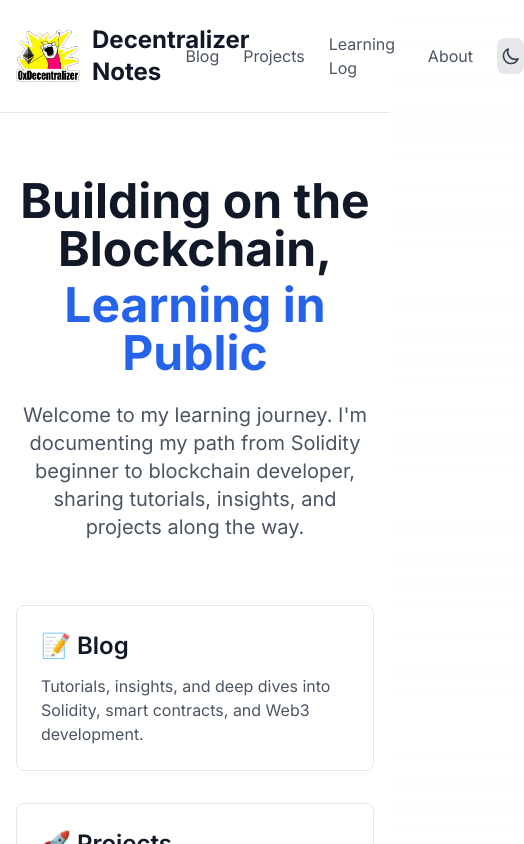
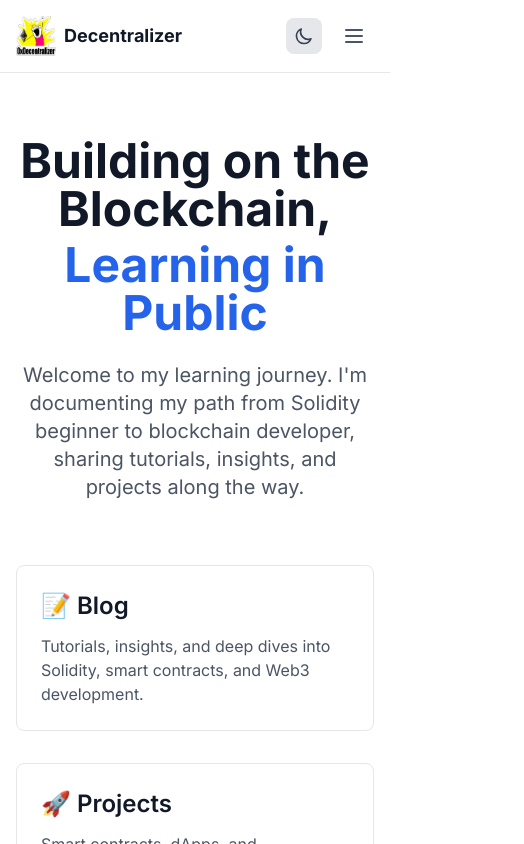
Before and after one commit to 0xDecentralizer/decentralizer-notes, a Next.js app: page / in a window 390 px wide. Shown: the top 844 px of the page, 524 px wide, since content can reach past the window. Built offline with nearby package versions, Linux system fonts and the light colour scheme.

Commit message:
feat: responsive site for mobile

```diff
--- a/app/layout.tsx
+++ b/app/layout.tsx
@@ -5,6 +5,7 @@ import Link from 'next/link'
 import Image from 'next/image'
 import { ThemeProvider } from '@/components/ThemeProvider'
 import { ThemeToggle } from '@/components/ThemeToggle'
+import { Navigation } from '@/components/Navigation'
 
 const inter = Inter({ subsets: ['latin'] })
 
@@ -35,54 +36,7 @@ export default function RootLayout({
 
             {/* Header */}
             <header className="border-b border-gray-200 dark:border-gray-700 bg-white dark:bg-gray-900">
-              <nav className="max-w-4xl mx-auto px-4 py-6">
-                <div className="flex items-center justify-between">
-
-                  {/* Logo + Title */}
-                  <Link
-                    href="/"
-                    className="flex items-center gap-3 text-2xl font-bold text-gray-900 dark:text-white hover:text-blue-600 dark:hover:text-blue-400 transition-colors"
-                  >
-                    <Image
-                      src="/logo.png"
-                      alt="Decentralizer Logo"
-                      width={64}
-                      height={64}
-                      priority
-                    />
-                    <span>Decentralizer Notes</span>
-                  </Link>
-
-                  {/* Navigation */}
-                  <div className="flex items-center gap-6">
-                    <Link
-                      href="/blog"
-                      className="text-gray-600 dark:text-gray-300 hover:text-gray-900 dark:hover:text-white transition-colors"
-                    >
-                      Blog
-                    </Link>
-                    <Link
-                      href="/projects"
-                      className="text-gray-600 dark:text-gray-300 hover:text-gray-900 dark:hover:text-white transition-colors"
-                    >
-                      Projects
-                    </Link>
-                    <Link
-                      href="/learning"
-                      className="text-gray-600 dark:text-gray-300 hover:text-gray-900 dark:hover:text-white transition-colors"
-                    >
-                      Learning Log
-                    </Link>
-                    <Link
-                      href="/about"
-                      className="text-gray-600 dark:text-gray-300 hover:text-gray-900 dark:hover:text-white transition-colors"
-                    >
-                      About
-                    </Link>
-                    <ThemeToggle />
-                  </div>
-                </div>
-              </nav>
+              <Navigation />
             </header>
 
             {/* Main */}
--- /dev/null
+++ b/components/Navigation.tsx
@@ -0,0 +1,106 @@
+'use client'
+
+import Link from 'next/link'
+import Image from 'next/image'
+import { useState } from 'react'
+import { ThemeToggle } from './ThemeToggle'
+
+export function Navigation() {
+  const [isOpen, setIsOpen] = useState(false)
+
+  return (
+    <nav className="max-w-4xl mx-auto px-4 py-4 md:py-6">
+      <div className="flex items-center justify-between">
+        {/* Logo + Title */}
+        <Link
+          href="/"
+          className="flex items-center gap-2 md:gap-3 text-lg md:text-2xl font-bold text-gray-900 dark:text-white hover:text-blue-600 dark:hover:text-blue-400 transition-colors"
+        >
+          <Image
+            src="/logo.png"
+            alt="Decentralizer Logo"
+            width={48}
+            height={48}
+            className="w-10 h-10 md:w-16 md:h-16"
+            priority
+          />
+          <span className="hidden sm:inline">Decentralizer Notes</span>
+          <span className="sm:hidden">Decentralizer</span>
+        </Link>
+
+        {/* Desktop Menu + Theme Toggle */}
+        <div className="hidden md:flex items-center gap-6">
+          <Link href="/blog" className="text-gray-600 dark:text-gray-300 hover:text-gray-900 dark:hover:text-white transition-colors">
+            Blog
+          </Link>
+          <Link href="/projects" className="text-gray-600 dark:text-gray-300 hover:text-gray-900 dark:hover:text-white transition-colors">
+            Projects
+          </Link>
+          <Link href="/learning" className="text-gray-600 dark:text-gray-300 hover:text-gray-900 dark:hover:text-white transition-colors">
+            Learning Log
+          </Link>
+          <Link href="/about" className="text-gray-600 dark:text-gray-300 hover:text-gray-900 dark:hover:text-white transition-colors">
+            About
+          </Link>
+          <ThemeToggle />
+        </div>
+
+        {/* Mobile: Theme + Hamburger */}
+        <div className="flex md:hidden items-center gap-3">
+          <ThemeToggle />
+          <button
+            onClick={() => setIsOpen(!isOpen)}
+            className="p-2 text-gray-600 dark:text-gray-300 hover:text-gray-900 dark:hover:text-white"
+            aria-label="Toggle menu"
+          >
+            {isOpen ? (
+              <svg className="w-6 h-6" fill="none" stroke="currentColor" viewBox="0 0 24 24">
+                <path strokeLinecap="round" strokeLinejoin="round" strokeWidth={2} d="M6 18L18 6M6 6l12 12" />
+              </svg>
+            ) : (
+              <svg className="w-6 h-6" fill="none" stroke="currentColor" viewBox="0 0 24 24">
+                <path strokeLinecap="round" strokeLinejoin="round" strokeWidth={2} d="M4 6h16M4 12h16M4 18h16" />
+              </svg>
+            )}
+          </button>
+        </div>
+      </div>
+
+      {/* Mobile Menu */}
+      {isOpen && (
+        <div className="md:hidden mt-4 pb-4 border-t border-gray-200 dark:border-gray-700">
+          <div className="flex flex-col gap-3 pt-4">
+            <Link
+              href="/blog"
+              className="text-gray-600 dark:text-gray-300 hover:text-gray-900 dark:hover:text-white py-2"
+              onClick={() => setIsOpen(false)}
+            >
+              Blog
+            </Link>
+            <Link
+              href="/projects"
+              className="text-gray-600 dark:text-gray-300 hover:text-gray-900 dark:hover:text-white py-2"
+              onClick={() => setIsOpen(false)}
+            >
+              Projects
+            </Link>
+            <Link
+              href="/learning"
+              className="text-gray-600 dark:text-gray-300 hover:text-gray-900 dark:hover:text-white py-2"
+              onClick={() => setIsOpen(false)}
+            >
+              Learning Log
+            </Link>
+            <Link
+              href="/about"
+              className="text-gray-600 dark:text-gray-300 hover:text-gray-900 dark:hover:text-white py-2"
+              onClick={() => setIsOpen(false)}
+            >
+              About
+            </Link>
+          </div>
+        </div>
+      )}
+    </nav>
+  )
+}
```
